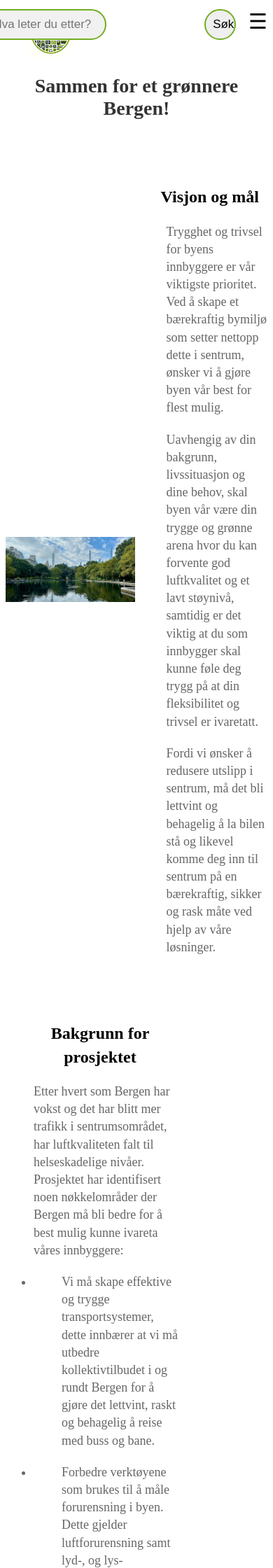
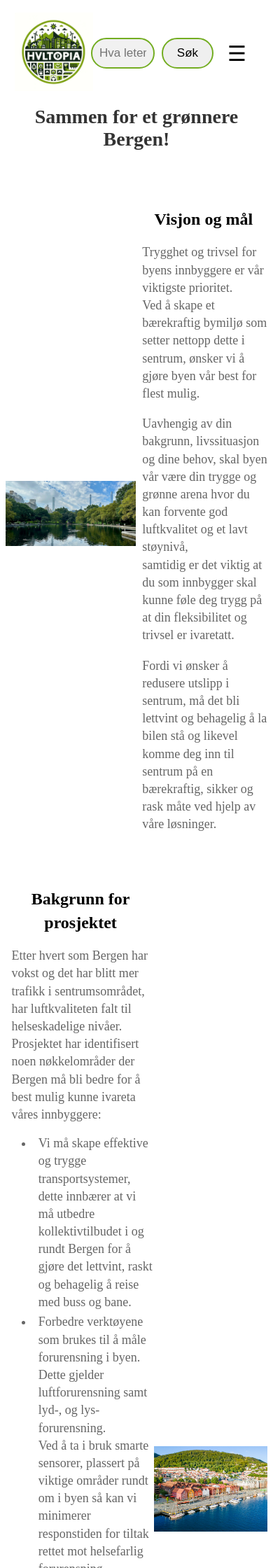
Before and after one commit to hvl186477/hvl186477.github.io, a PHP site: page /OmProsjektet.html in a window 390 px wide. Shown: the top 2240 px of the page at 70% size. Run offline with PHP 8.4, Linux system fonts and the light colour scheme.

Commit message:
All good :)

```diff
--- a/OmProsjektet.html
+++ b/OmProsjektet.html
@@ -9,6 +9,9 @@
 </head>
     <body>
 		<header class="header">
+			<div class="logo">
+				<a href="index.html"><img src="logo.png" alt="Logo av HVLTopia" class="footer-image"></a>
+			</div>
 			<div id="mySidenav" class="sidenav" aria-hidden="true">
 				<a href="javascript:void(0)" class="closebtn" onclick="closeNav()" onkeypress="if(event.key === 'Enter') closeNav()" tabindex="0">&times;</a>
 				<a href="index.html">Hjem</a>
@@ -16,23 +19,22 @@
 				<a href="#">Personvern</a>
 				<a href="OmOss.html">Om oss</a>
 			</div>
-        <span
-            style="font-size:30px;cursor:pointer"
-            onclick="openNav()"
-            onkeypress="if(event.key === 'Enter') openNav()"
-            tabindex="0"
-			id="hamburger">
-            &#9776;
-        </span>
-        <nav>
-            <a href="index.html"><img src="logo.png" alt="Logo av HVLTopia" class="footer-image"></a>
 
+			<nav>
 			<form class="sok" method="get">
 				<span id="sokLabel" class="hidden">Søk</span>
 				<input type="text" placeholder="Hva leter du etter?" name="txtSokestreng" id="txtSokestreng" aria-labelledby="sokLabel">
 				<button type="submit" name="submit">Søk</button>
 			</form>
-        </nav>
+		</nav>
+		<span
+			style="font-size:30px;cursor:pointer"
+			onclick="openNav()"
+			onkeypress="if(event.key === 'Enter') openNav()"
+			tabindex="0"
+			id="hamburger">
+			&#9776;
+		</span>
         <script>
             function openNav() {
                 document.getElementById("mySidenav").style.width = "250px";
--- a/style.css
+++ b/style.css
@@ -1,125 +1,101 @@
-
-
-.infoBokser{
+.infoBokser {
     display: flex;
     flex-wrap: wrap;
 }
-.header{
-    position: sticky;
-	z-index: 1;
-    top: 0;
-    padding-top: 5px;
+
+.header {
+    display: flex;
+    justify-content: flex-end;
+    align-items: center;
+    padding: 10px;
     background-color: white;
 }
-.omProsjektet{
-    border: 2px solid green;
-    width: 27%;
+
+
+.omProsjektet,
+.status,
+.barekraft,
+.transport,
+.kildesortering,
+.gjøreTing {
+    border: 0.2em solid green;
+    width: 25%;
     text-align: center;
-    margin: 3%;
+    margin: 2%;
 }
-.omProsjektet:hover{
+
+.omProsjektet:hover,
+.status:hover,
+.barekraft:hover,
+.transport:hover,
+.kildesortering:hover,
+.gjøreTing:hover {
     background-color: lightgreen;
 }
-.status{
-    border: 2px solid green;
-    width: 27%;
-    text-align: center;
-    margin: 3%;
-}
-.status:hover{
-    background-color: lightgreen;
-}
-.barekraft{
-    border: 2px solid green;
-    width: 27%;
-    text-align: center;
-    margin: 3%;
-}
-.barekraft:hover{
-    background-color: lightgreen;
-}
-.transport{
-    border: 2px solid green;
-    width: 27%;
-    text-align: center;
-    margin: 3%;
-}
-.transport:hover{
-    background-color: lightgreen;
-}
-.kildesortering{
-    border: 2px solid green;
-    width: 27%;
-    text-align: center;
-    margin: 3%;
-}
-.kildesortering:hover{
-    background-color: lightgreen;
-}
-.gjøreTing{
-    border: 2px solid green;
-    width: 27%;
-    text-align: center;
-    margin: 3%;
-}
-.gjøreTing:hover{
-    background-color: lightgreen;
-}
-footer{
+
+footer {
     display: flex;
     flex-wrap: wrap;
 }
-footer button{
+
+footer button {
     width: 20%;
-    height: 50px;
-    margin: 6%;
+    height: 5vh;
+    margin: 3%;
     background-color: green;
     color: white;
 }
-a:link{
+
+a:link {
     color: #2d460a;
     text-decoration: none;
 }
 
-a:visited{
+a:visited {
     color: #466c12;
 }
+
 .footer a:visited {
     color: white;
 }
-.sok input[type=text]{
+.logo {
+    margin-right: auto;
+}
+
+.sok {
+    display: flex;
+    align-items: center;
+    gap: 10px;
+    margin-right: 20px;
+}
+
+.sok input[type=text] {
     border-radius: 25px;
     border: 2px solid #73AD21;
     padding: 10px;
     font-size: 17px;
-    float: right;
-    position: absolute;
-    right: 230px;
-    width: 40%;
+    width: 100%;
+    max-width: 400px;
     background: #f1f1f1;
 }
-.sok button{
+
+.sok button {
     border-radius: 25px;
     border: 2px solid #73AD21;
-    float: right;
-    position: absolute;
-    right: 45px;
-    width: 12%;
-    padding: 10px;
+    padding: 10px 20px;
     color: black;
     font-size: 17px;
-
     cursor: pointer;
 }
-.sok button:hover{
+
+.sok button:hover {
     background-color: lightgreen;
-    padding: 10px;
 }
-nav{
 
+nav {
     display: flex;
+}
 
-}
 .sidenav {
     height: 100%;
     width: 0;
@@ -130,28 +106,35 @@ right: 0;
     background-color: lightgreen;
     overflow-x: hidden;
     transition: 0.5s;
-padding-top: 60px;
+    padding-top: 6%;
 }
+
 .sidenav a {
     padding: 8px 8px 8px 32px;
     text-decoration: none;
-font-size: 25px;
+    font-size: 20px;
     color: black;
     display: block;
     transition: 0.3s;
 }
+
+
 .sidenav a:hover {
     color: #f1f1f1;
 }
+
 .sidenav .closebtn {
     position: absolute;
     top: 0;
-right: 25px;
-font-size: 36px;
-margin-left: 50px;
+    right: 2.5%;
+    font-size: 3.6em;
+    margin-left: 5%;
 }
+
 #hamburger {
-float: right;
+    cursor: pointer;
+    font-size: 24px;
+    margin-right: 20px;
 }
 .hidden {
     position: absolute;
@@ -162,126 +145,149 @@ float: right;
     overflow: hidden;
 }
 
-@media screen and (max-height: 450px) and (prefers-reduced-motion){
-.sidenav {padding-top: 15px;}
-.sidenav a {font-size: 18px;}
+@media screen and (max-height: 45em) and (prefers-reduced-motion) {
+    .sidenav {
+        padding-top: 1.5em;
     }
-.container{
-    padding: 20px;
-    max-width: 1200px;
-    margin: 20px auto;
+    .sidenav a {
+        font-size: 1.8em;
+    }
+}
+
+.container {
+    padding: 2%;
+    max-width: 80%;
+    margin: 2% auto;
     background-color: white;
-    box-shadow: 0 2px 10px rgba(0, 0, 0, 0.1);
-    border-radius: 8px;
+    box-shadow: 0 0.2em 1em rgba(0, 0, 0, 0.1);
+    border-radius: 0.5em;
 }
-.container h1, .container h2 {
+
+.container h1,
+.container h2 {
     color: #232323;
 }
+
 .container p {
-    font-size: 18px;
+    font-size: 1.125em;
     color: #555;
-    margin: 10px 0;
+    margin: 1%;
 }
+
 .profile-container {
-    max-width: 900px;
-    margin: 20px auto;
+    max-width: 75%;
+    margin: 2% auto;
     background-color: white;
-    padding: 20px;
-    border-radius: 10px;
-    box-shadow: 0 4px 15px rgba(0, 0, 0, 0.1);
+    padding: 2%;
+    border-radius: 0.625em;
+    box-shadow: 0 0.4em 1.5em rgba(0, 0, 0, 0.1);
     display: flex;
     align-items: center;
-    gap: 20px;
+    gap: 2%;
 }
+
 .profile-text {
     flex: 1;
 }
+
 .profile-container img {
-    width: 120px;
-    height: 120px;
+    width: 12em;
+    height: 12em;
     border-radius: 50%;
     object-fit: cover;
-    box-shadow: 0 4px 10px rgba(0, 0, 0, 0.1);
+    box-shadow: 0 0.4em 1em rgba(0, 0, 0, 0.1);
 }
+
 .profile-text h1 {
-    font-size: 36px;
+    font-size: 2.25em;
     color: #487e34;
-    margin-bottom: 10px;
+    margin-bottom: 1%;
     text-align: start;
+}
 
+.profile-text h2 {
+    font-size: 1.5em;
+    color: #666;
+    margin-bottom: 2%;
+}
 
-}
-.profile-text h2 {
-    font-size: 24px;
-    color: #666;
-    margin-bottom: 20px;
-}
 .profile-text p {
-    font-size: 18px;
+    font-size: 1.125em;
     line-height: 1.6;
     color: #555;
-    margin-bottom: 20px;
+    margin-bottom: 2%;
 }
+
 .profile-text ul {
     list-style-type: none;
     padding: 0;
 }
+
 .profile-text ul li {
-    font-size: 18px;
+    font-size: 1.125em;
     color: #333;
-    margin: 5px 0;
+    margin: 0.5% 0;
     position: relative;
-    padding-left: 20px;
+    padding-left: 2%;
 }
+
 .profile-text ul li::before {
     content: '✓';
     position: absolute;
     left: 0;
     color: #4EA72E;
 }
+
 .footer {
     background-color: #000;
     color: #fff;
-    padding: 15px 0;
-    text-align: left; /* Juster tekst til venstre */
-    width: 100%; /* Full bredde */
-    min-height: 75px; /* Minimum høyde for footeren */
+    padding: 2%;
+    text-align: left;
+    width: 100%;
+    min-height: 5%;
     display: flex;
 }
+
 .footer-content {
-    display: flex; /* Bruk flexbox for å justere innhold */
-    align-items: center; /* Vertikal justering */
-    justify-content: space-between; /* Juster innholdet til hver sin side */
+    display: flex;
+    align-items: center;
+    justify-content: space-between;
     width: 100%;
-	padding: 0 15px;
+    padding: 0 1%;
 }
+
 .footer-content div {
     height: 100%;
 }
+
 .icon-link {
     display: inline-block;
-  margin-right: 5px; /* Mellomrom mellom ikoner */
+    margin-right: 0.5%;
 }
+
 .footer-image {
-    width: 70px;
+    width: 7em;
     height: auto;
-    margin-right: 30px;
-    margin-left: 30px;
+    margin-right: 3%;
+    margin-left: 3%;
 }
+
 .farge {
     color: #aca9a9;
     text-align: left;
-    margin-right: 10px; /* Reduser margin for bedre plassering */
+    margin-right: 1%;
 }
+
 .footer-content p {
     margin: 0;
-    font-size: 16px;
+    font-size: 1em;
     line-height: 1.5;
     color: rgb(205, 203, 203);
 }
+
 .footer-content a {
     margin: 0;
-    font-size: 16px;
+    font-size: 1em;
     line-height: 1.5;
     color: #ffcece;
 }
@@ -289,153 +295,167 @@ float: right;
 .footer-links {
     list-style: none;
     padding: 0;
-    margin: 10px 0 0;
+    margin: 1% 0 0;
+}
 
-}
 .footer-links li {
     display: inline;
-    margin: 0 10px;
-
+    margin: 0 1%;
 }
 
 .footer-links a:hover {
     text-decoration: underline;
-
-
 }
 
+.hovedside .footer {
+    color: white;
+    text-align: center;
+    padding: 2%;
+    margin-top: 2%;
+    font-size: 0.875em;
+    color: #777;
+}
 
-.hovedside .footer {
-
-    color: white; /* Endret tekstfarge for hovedside */
-    text-align: center; /* Juster tekst til midten */
-    padding: 15px 0; /* Juster padding */
-    margin-top: 20px; /* Juster margin */
-    font-size: 14px; /* Endret skriftstørrelse */
-    color: #777; /* Endret farge for tekst */
-}
 .container-omoss {
     display: grid;
     grid-template-columns: repeat(3, 1fr);
-    gap: 15px;
-    max-width: 1200px;
-    margin: 20px auto;
+    gap: 2%;
+    max-width: 80%;
+    margin: 2% auto;
     background-color: white;
-    box-shadow: 0 4px 15px rgba(0, 0, 0, 0.1);
-    padding: 20px;
-    border-radius: 10px;
+    box-shadow: 0 0.4em 1.5em rgba(0, 0, 0, 0.1);
+    padding: 2%;
+    border-radius: 0.625em;
 }
+
 .container-omoss div {
     text-align: center;
 }
+
 .container-omoss img {
-    width: 150px;
-    height: 150px;
+    width: 15em;
+    height: 15em;
     object-fit: cover;
     border-radius: 50%;
-    box-shadow: 0 2px 8px rgba(0, 0, 0, 0.1);
-    margin-bottom: 10px;
+    box-shadow: 0 0.2em 0.8em rgba(0, 0, 0, 0.1);
+    margin-bottom: 1%;
 }
+
 .caption {
     font-size: 1em;
-    margin-top: 5px;
+    margin-top: 0.5%;
     color: #555;
 }
-@media (max-width: 768px) and (prefers-reduced-motion){
+
+@media (max-width: 48em) and (prefers-reduced-motion) {
     .container-omoss {
         grid-template-columns: repeat(2, 1fr);
     }
 
     #header h1 {
-        font-size: 24px;
+        font-size: 1.5em;
     }
 }
-@media (max-width: 480px) and (prefers-reduced-motion){
+
+@media (max-width: 30em) and (prefers-reduced-motion) {
     .container-omoss {
         grid-template-columns: 1fr;
     }
 }
-@media (max-width: 768px) and (prefers-reduced-motion) {
+
+@media (max-width: 48em) and (prefers-reduced-motion) {
     .profile-container {
         flex-direction: column;
         text-align: center;
     }
 
     .profile-container img {
-        margin-bottom: 20px;
+        margin-bottom: 2%;
     }
 }
+
 h1 {
-    font-size: 28px;
+    font-size: 1.75em;
     text-align: center;
-    margin: 20px 0;
+    margin: 2% 0;
     color: #333;
 }
-h1.stil2{
-    font-size: 28px;
+
+h1.stil2 {
+    font-size: 1.75em;
     text-align: center;
-    margin: 20px 0;
+    margin: 2% 0;
     color: #703131;
 }
+
 h2.stil1 {
-    font-size: 18px;
+    font-size: 1.125em;
     text-align: start;
-    margin-top: 50px;
-    margin-bottom: 20px;
+    margin-top: 5%;
+    margin-bottom: 2%;
     color: #666;
     line-height: 1.4;
 }
-h2.stil2{
-    font-size: 18px;
+
+h2.stil2 {
+    font-size: 1.125em;
     text-align: center;
-    margin-top: 50px;
-    margin-bottom: 20px;
+    margin-top: 5%;
+    margin-bottom: 2%;
     color: #666;
     line-height: 1.4;
 }
+
 .hidden {
     display: none;
 }
-.tekstblokk	h2 {
-	font-size: 24px;
-	margin-bottom: 20px;
+
+.tekstblokk h2 {
+    font-size: 1.5em;
+    margin-bottom: 2%;
     line-height: 1.4;
-	padding-left:20px;
+    padding-left: 2%;
     text-align: center;
 }
-.tekstblokk	p {
-	font-size: 18px;
-	margin-bottom: 20px;
+
+.tekstblokk p {
+    font-size: 1.125em;
+    margin-bottom: 2%;
     color: #666;
     line-height: 1.4;
-	padding-left:40px;
+    padding-left: 4%;
 }
-.tekstblokk	li {
-		font-size: 18px;
-		margin-bottom: 20px;
+
+.tekstblokk li {
+    font-size: 1.125em;
+    margin-bottom: 2%;
     color: #666;
     line-height: 1.4;
-		padding-left:40px;
+    padding-left: 4%;
 }
+
 .tekstOgBilde {
     display: grid;
     align-items: center;
     justify-items: center;
     grid-template-columns: 1fr 1fr;
     grid-template-rows: 1fr;
-		column-gap: 5px;
+    column-gap: 0.5%;
 }
+
 .bildetiltekst {
     max-width: 100%;
-		max-height:100%;
+    max-height: 100%;
 }
+
 .lenker {
     display: flex;
     display: grid;
     justify-items: center;
     grid-template-columns: 1fr 1fr 1fr;
-		column-gap: 5px;
+    column-gap: 0.5%;
 }
+
 .lenker a {
-	font-size: 20px
+    font-size: 1.25em;
 }
```
Also changed, not shown: Brage.html (+11 -10 lines), Eirik.html (+11 -10 lines), Elida.html (+11 -9 lines), KontaktOss.html (+11 -9 lines), Lene.html (+11 -9 lines), LosningerOgResultat.html (+10 -10 lines), OmOss.html (+11 -9 lines), andreas.html (+11 -8 lines), bhr4.html (+10 -10 lines), index.html (+16 -13 lines), viljar.html (+11 -11 lines). Lines whose indentation alone changed are shown as unchanged.
